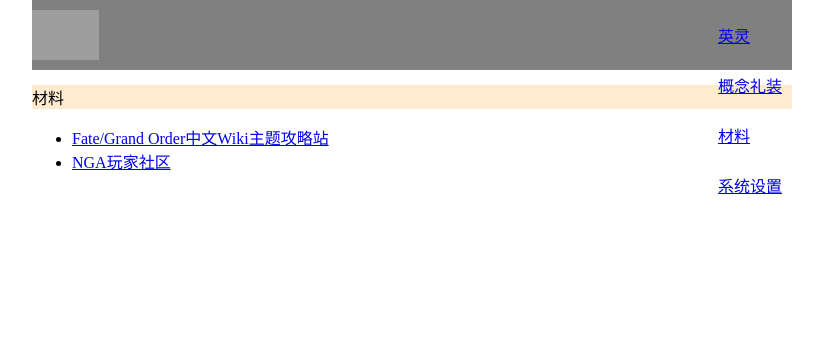
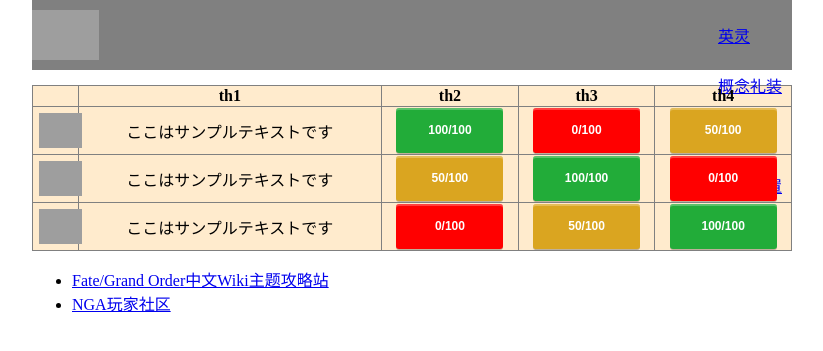
Before and after one commit to wangrunbo/ogf, a Flask app: page /admin/item/ in a window 1280 px wide. Shown: the top 351 px of the page, without its empty margins (228-1051 px from the left). Run offline with Flask 2, Linux system fonts and the light colour scheme; parts of the project's set-up code (start-up, migrations or seed data) failed here and were passed over; some libraries are stand-ins or nearby versions; grey boxes are pictures that could not be loaded.

Commit message:
Update index.html

```diff
--- a/app/templates/admin/item/index.html
+++ b/app/templates/admin/item/index.html
@@ -3,5 +3,38 @@
 {% block title %}材料{% endblock %}
 
 {% block body %}
-材料
+<table>
+    <thead>
+        <tr>
+            <th></th>
+            <th>th1</th>
+            <th>th2</th>
+            <th>th3</th>
+            <th>th4</th>
+        </tr>
+    </thead>
+    <tbody>
+        <tr>
+            <td class="icon"><img src="img/Sample.png" /></td>
+            <td class="name">ここはサンプルテキストです</td>
+            <td class="info"><button class="edit" type="button">100/100</button></td>
+            <td class="info"><button class="edit alert" type="button">0/100</button></td>
+            <td class="info"><button class="edit warning" type="button">50/100</button></td>
+        </tr>
+        <tr>
+            <td class="icon"><img src="img/Sample.png" /></td>
+            <td class="name">ここはサンプルテキストです</td>
+            <td class="info"><button class="edit warning" type="button">50/100</button></td>
+            <td class="info"><button class="edit" type="button">100/100</button></td>
+            <td class="info"><button class="edit alert" type="button">0/100</button></td>
+        </tr>
+        <tr>
+            <td class="icon"><img src="img/Sample.png" /></td>
+            <td class="name">ここはサンプルテキストです</td>
+            <td class="info"><button class="edit alert" type="button">0/100</button></td>
+            <td class="info"><button class="edit warning" type="button">50/100</button></td>
+            <td class="info"><button class="edit" type="button">100/100</button></td>
+        </tr>
+    </tbody>
+</table>
 {% endblock %}
```
